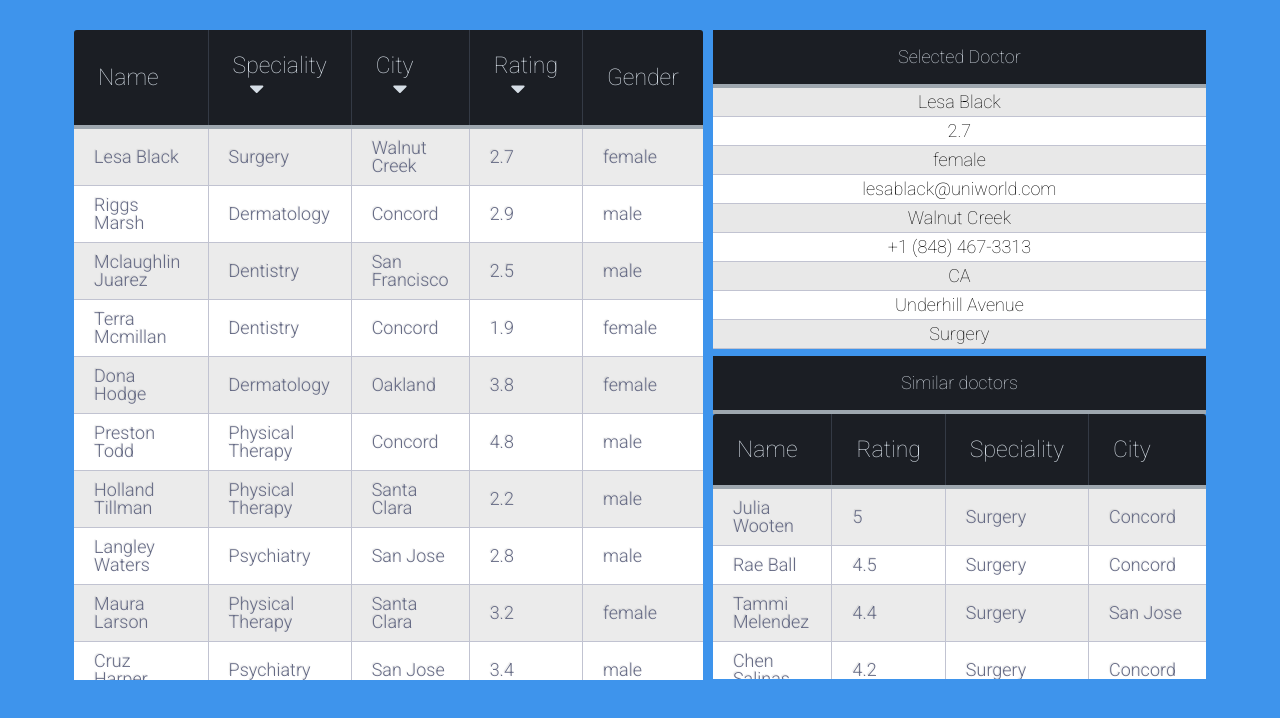
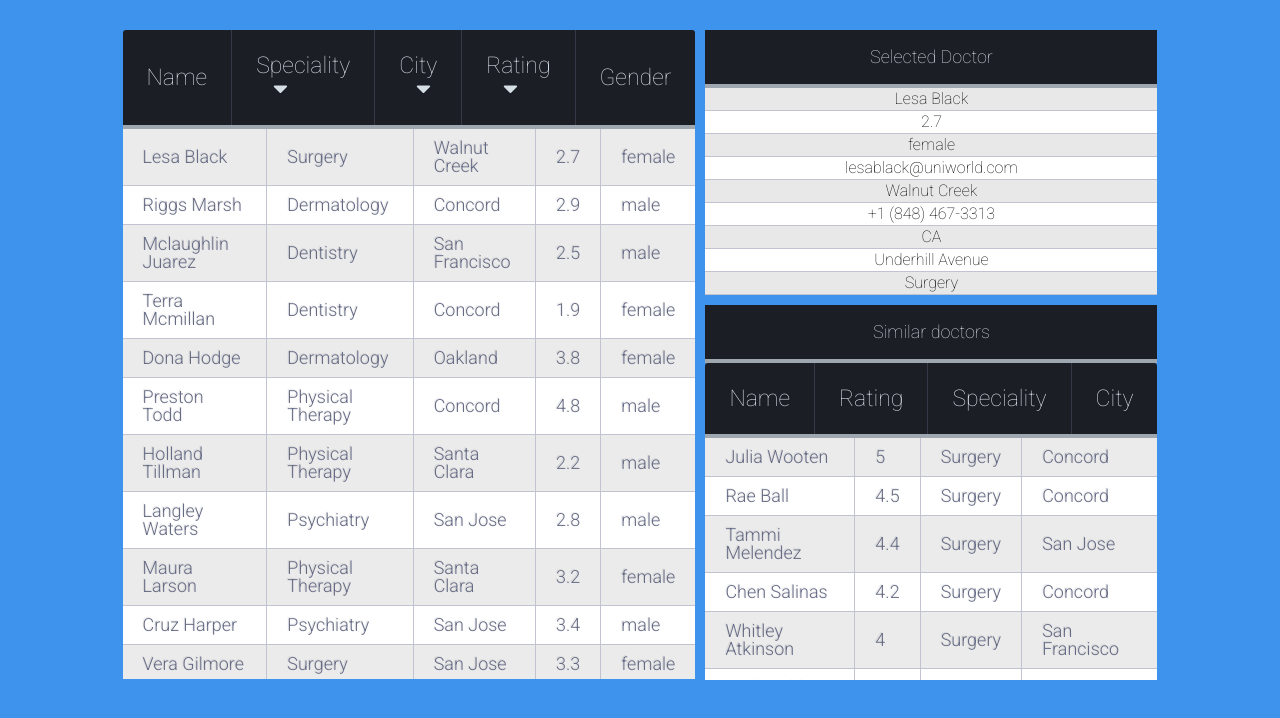
Before and after one commit to npartovi/PracticeFusion, a React (Create React App) app: page / in a window 1280 px wide. Shown: the top 718 px of the page. Built offline with nearby package versions, Linux system fonts and the light colour scheme.

Commit message:
fixed table headers

```diff
--- a/public/show.css
+++ b/public/show.css
@@ -4,7 +4,6 @@
     display: flex;
     flex-direction: column;
     text-align: center;
-    height: 258px;
 }
 
 
@@ -20,16 +19,13 @@
 
 .doctor-show-container p {
     font-family: "Roboto", helvetica, arial, sans-serif;
-    font-size: 18px;
+    font-size: 16px;
     font-weight: 200;
-    padding: 5px;
+    padding: 3px;
     border-bottom: 1px solid #C1C3D1;
 
 }
 
-.similar-doctors {
-    margin-top: 10px;
-}
 
 .doctor-show-container p:nth-child(odd) {
     background: #E8E8E8;
@@ -38,3 +34,7 @@
 .doctor-show-container p:nth-child(even) {
     background: #FFFFFF;
 }
+
+.similar-doctors {
+    margin-top: 10px;
+}
--- a/public/style.css
+++ b/public/style.css
@@ -18,13 +18,10 @@ table {
   width: 100%
 }
 
-div#doctor-list-wrapper {
-  height: 650px;
-  overflow: auto;
-}
+
 
 .similar-doctors-wrapper {
-  height: 265px;
+  height: 317px;
   overflow-y: scroll;
 }
 
@@ -176,13 +173,9 @@ i.fas.fa-caret-down {
   cursor: pointer;
 }
 
-
-
-
 i.fas.fa-caret-down:hover {
   color: #ccc
 }
-
 
 .speciality-dropdown {
   display: none;
@@ -197,8 +190,24 @@ i.fas.fa-caret-down:hover {
 }
 
 .speciality-dropdown li {
-    color: black;
+    color: white;
     padding: 12px 16px;
     text-decoration: none;
     display: block;
+    background:#22262e;
+    font-family: "Roboto", helvetica, arial, sans-serif;
+    font-weight: 300
 }
+
+.speciality-dropdown li:hover {
+  color: #22262e;
+  background: white;
+}
+
+thead, tbody { display: block; }
+
+tbody {
+    height: 550px;       /* Just for the demo          */
+    overflow-y: auto;    /* Trigger vertical scroll    */
+    overflow-x: hidden;  /* Hide the horizontal scroll */
+}
```
